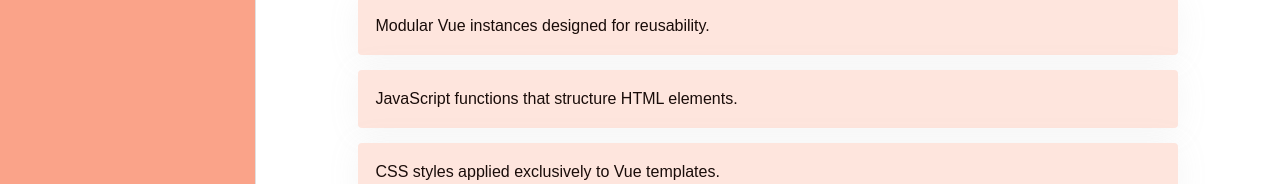
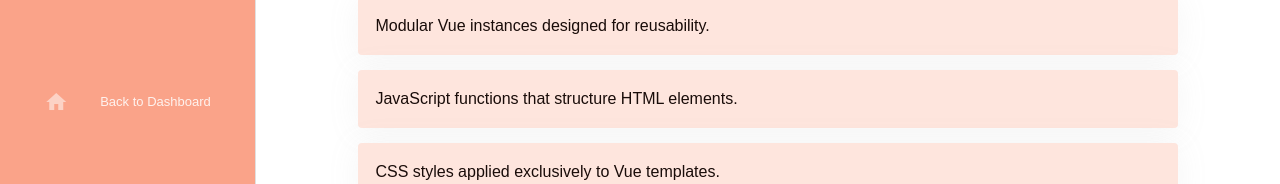
Before and after one commit to Feralwater/Q-for-Quizzes, a Vue app: page /quiz in a window 1280 px wide. Shown: the part 302-486 px from the top of the page. Built offline with nearby package versions, Linux system fonts and the light colour scheme.

Commit message:
Add dashboard link to sidebar

```diff
--- a/src/components/SideBar/SideBar.scss
+++ b/src/components/SideBar/SideBar.scss
@@ -16,6 +16,10 @@
     color: var(--light-text-color);
     font-size: 27px;
     font-weight: bold;
+  }
+
+  &__item{
+    color: var(--light-text-color);
   }
 
   &__progress {
--- a/src/components/SideBar/SideBar.vue
+++ b/src/components/SideBar/SideBar.vue
@@ -2,6 +2,7 @@
 import logo from '@/assets/logo.svg';
 import { computed, ref, watch } from 'vue';
 import { useDisplay } from 'vuetify';
+import { Routers } from '@/router/Routers';
 
 const props = defineProps({
   progress: {
@@ -44,6 +45,15 @@ watch(mdAndDown, (newVal) => {
           />
           Vuejs Quiz
         </h1>
+        <v-list nav>
+          <v-list-item
+            class="sidebar__item"
+            link
+            prepend-icon="mdi-home"
+            :href="Routers.Dashboard"
+            title="Back to Dashboard"
+          />
+        </v-list>
         <div class="sidebar__footer">
           {{ roundProgress }}% completed
           <v-progress-linear
```
